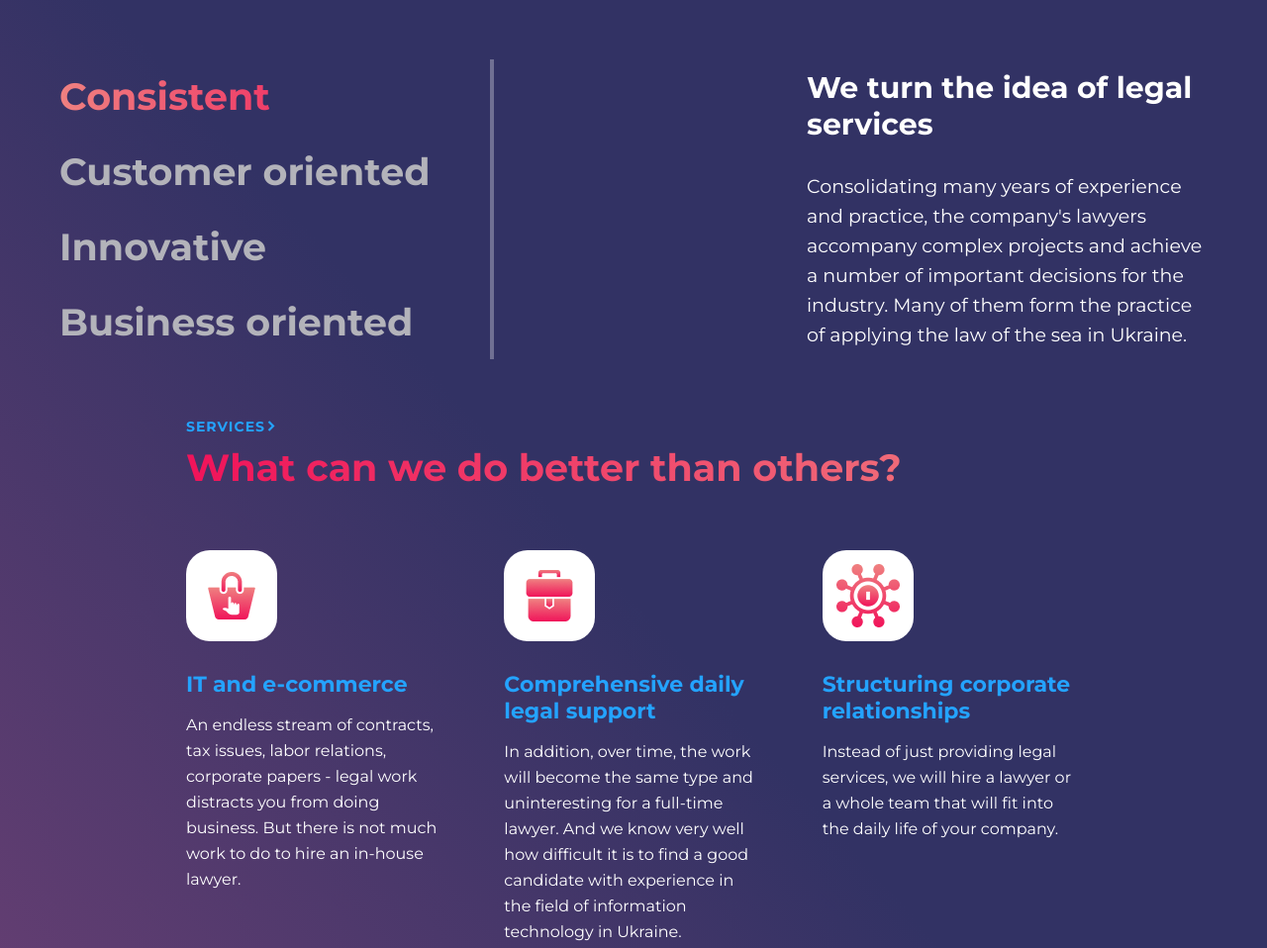
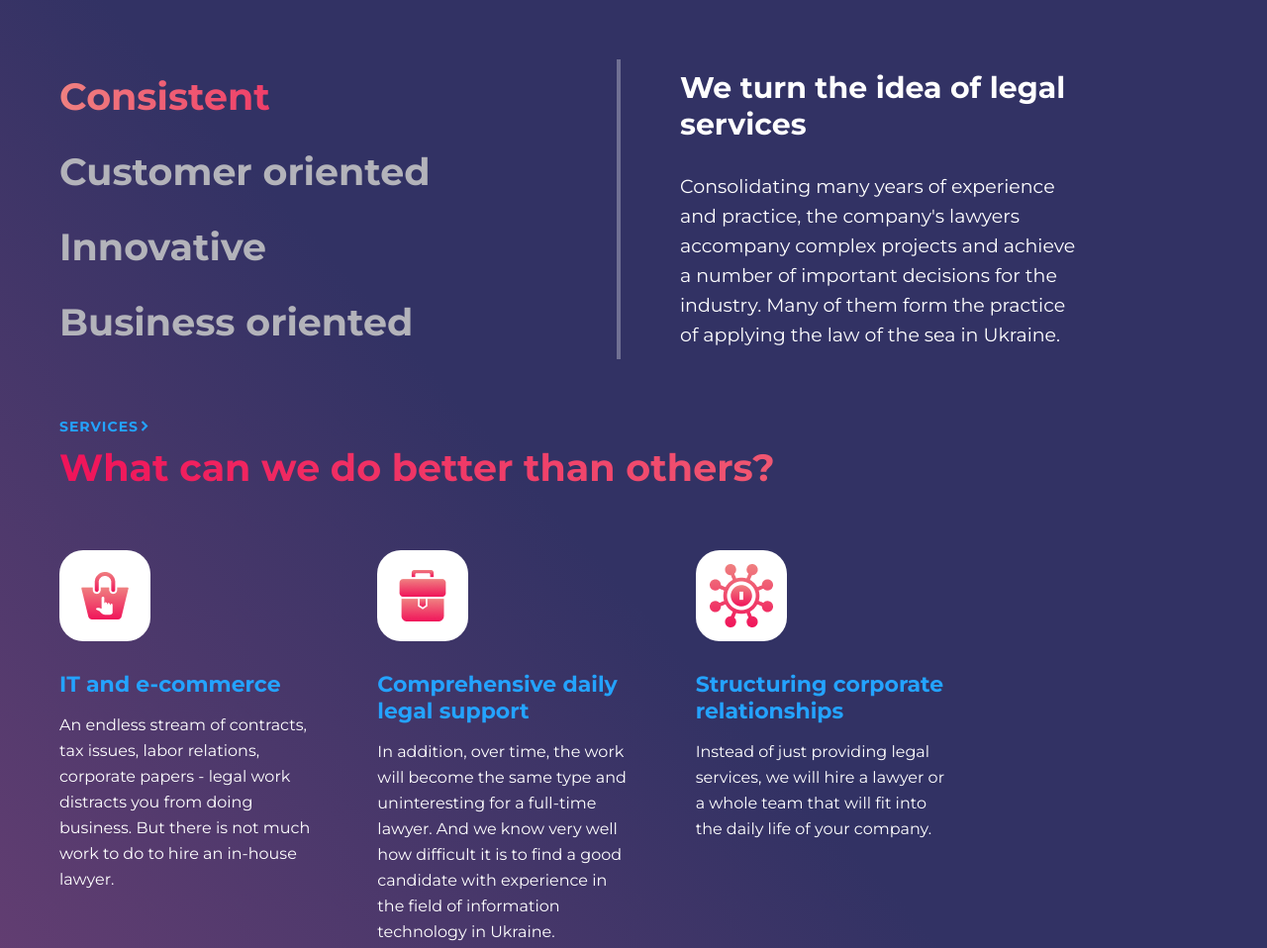
Before and after one commit to shvetsmariia/hlegal-final-project, a plain HTML site: page index.html in a window 1280 px wide. Shown: the part 800-1758 px from the top of the page at 99% size. Drawn offline with Linux system fonts and the light colour scheme.

Commit message:
made changes to css

```diff
--- a/scss/styles.scss
+++ b/scss/styles.scss
@@ -5,7 +5,9 @@
 /* device width: min up to 768px*/
 
 .wrapper {
-    width: 315px;
+    max-width: 1600px;
+    padding-left: 30px;
+    padding-right: 30px;
     margin-left: auto;
     margin-right: auto;
 }
@@ -686,7 +688,9 @@
 
 @media (min-width: 768px) {
     .wrapper {
-        width: 648px;
+        /*width: 648px;*/
+        padding-left: 60px;
+        padding-right: 60px;
     }
 
     .first-screen {
@@ -1009,7 +1013,9 @@
 
 @media (min-width: 1024px) {
     .wrapper {
-        width: 904px;
+        /*width: 904px;*/
+        padding-left: 60px;
+        padding-right: 60px;
     }
 
     .first-screen {
@@ -1195,7 +1201,9 @@
 
 @media (min-width: 1440px) {
     .wrapper {
-        width: 1320px;
+        /*width: 1320px;*/
+        padding-left: 60px;
+        padding-right: 60px;
     }
 
     .first-screen {
@@ -1274,7 +1282,9 @@
 
 @media (min-width: 1920px) {
     .wrapper {
-        width: 1600px;
+        /*width: 1600px;*/
+        padding-left: 160px;
+        padding-right: 160px;
     }
 
     .first-screen {
```
Also changed, not shown: css/styles.css, 1 other file.
